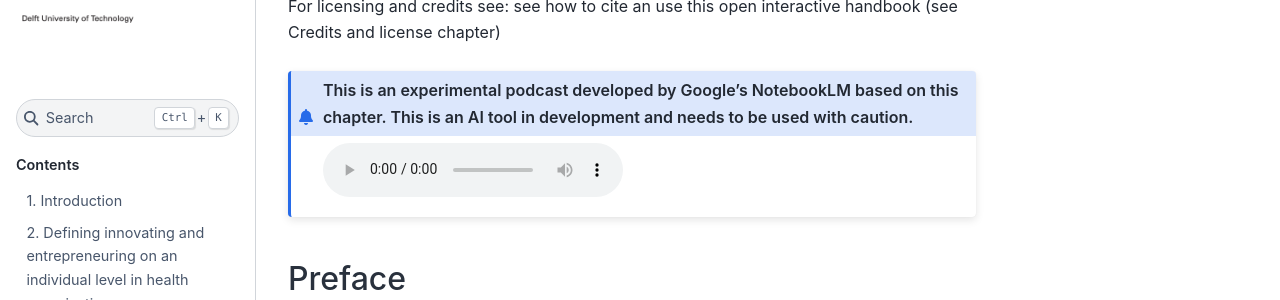
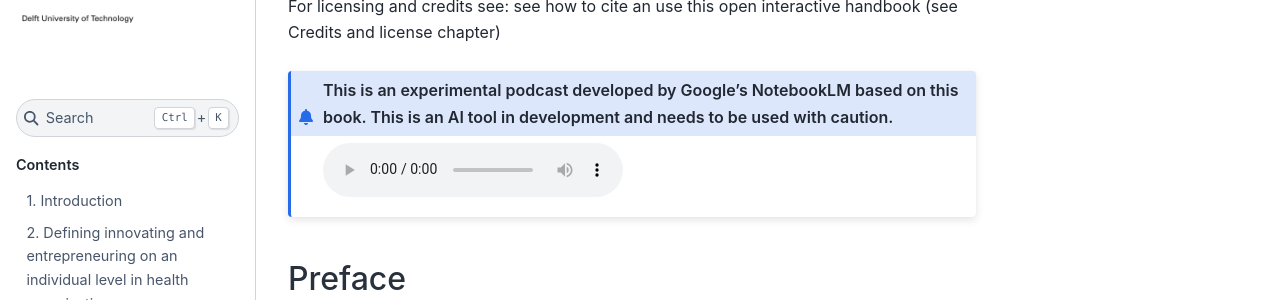
Before and after one commit to pietervandekerckhove/handbook-innovating-health, a Jupyter Book: the page built from book/chapters/01_preface.md, in a window 1280 px wide and 900 px high, scrolled down 783 px. Shown: the part 180-480 px from the top of the window. Built offline with Jupyter Book 1.0.4 settings and Sphinx 7.4.7 and the Sphinx Book theme 1.1.4, drawn with Linux system fonts in a browser that asks for light colours; comment, search, counter and statistics services are not loaded.

Commit message:
Update 01_preface.md

````diff
--- a/book/chapters/01_preface.md
+++ b/book/chapters/01_preface.md
@@ -7,7 +7,7 @@
 
 For licensing and credits see: see how to cite an use this open interactive handbook (see Credits and license  chapter)
 
-```{admonition} This is an experimental podcast developed by Google's NotebookLM based on this chapter. This is an AI tool in development and needs to be used with caution.
+```{admonition} This is an experimental podcast developed by Google's NotebookLM based on this book. This is an AI tool in development and needs to be used with caution.
 
 <audio controls>
   <source src="../audio/podcast_overview.wav" type="audio/mp3">
````
